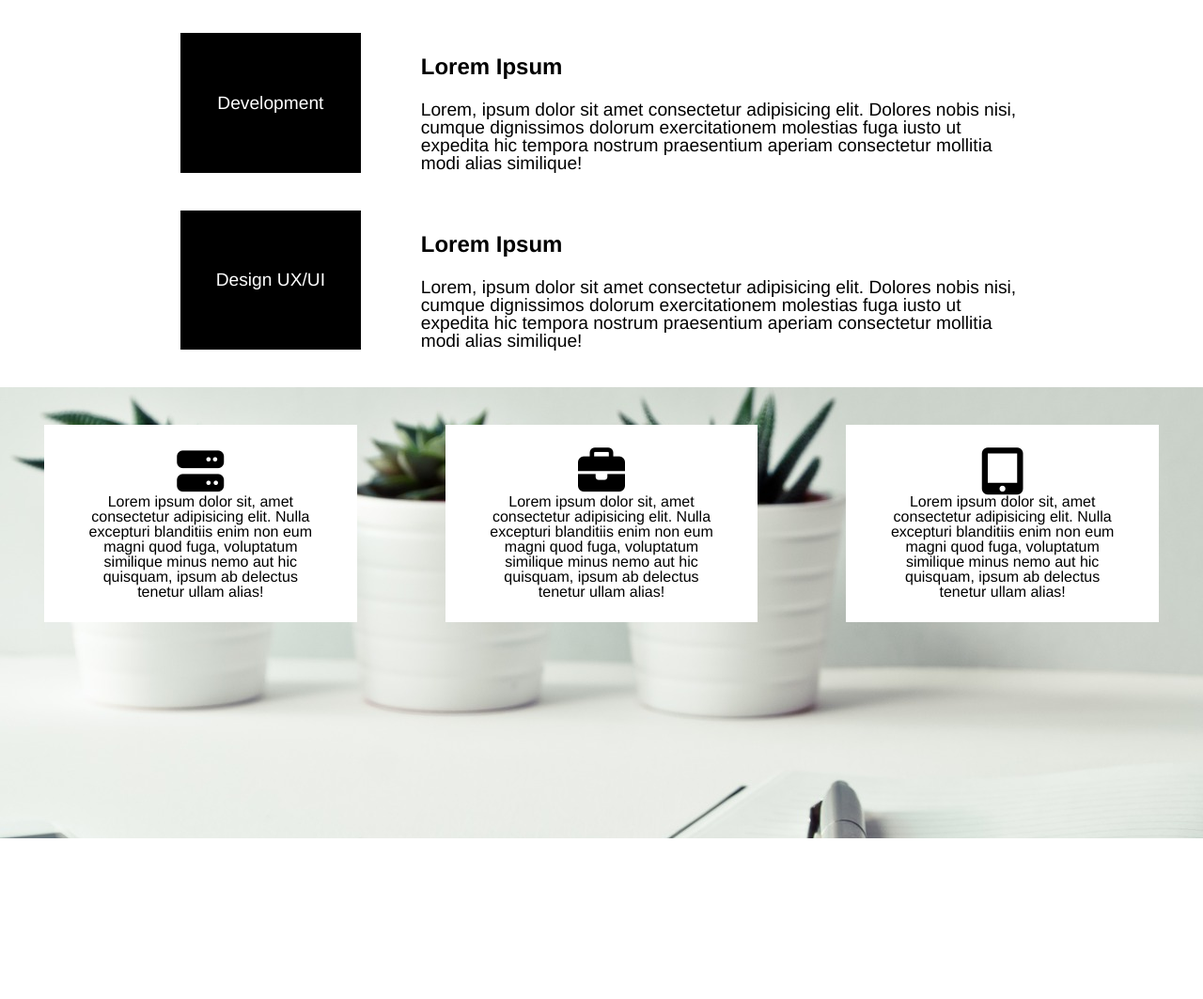
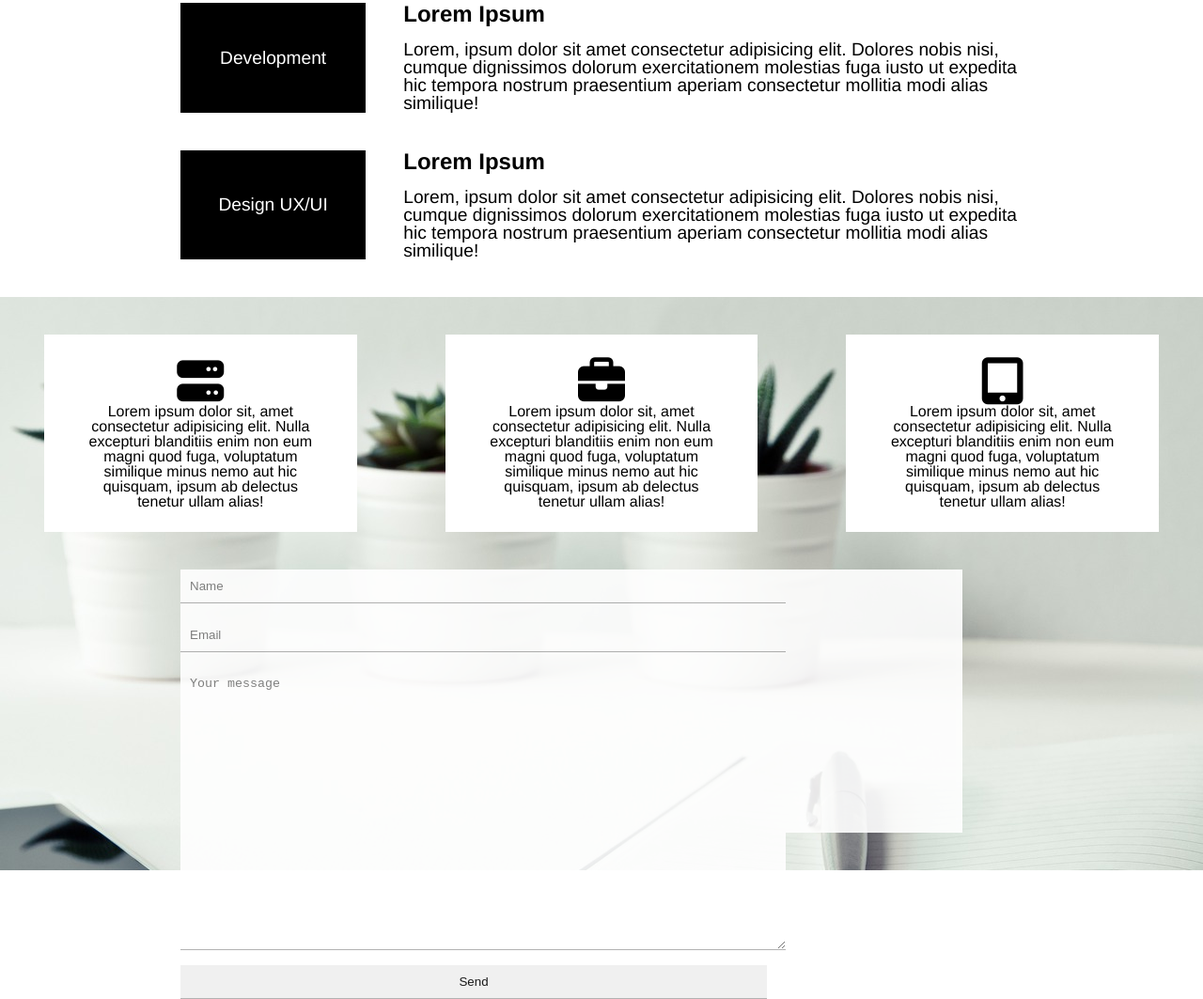
Before and after one commit to black-dev-x/html-css-projeto-5-curso, a plain HTML site: page projeto-agencia-x/index.html in a window 1280 px wide. Shown: the part 994-2057 px from the top of the page at 94% size. Before the commit the page ends 1886 px from the top, so only its background shows below. Drawn offline with Linux system fonts and the light colour scheme.

Commit message:
project #5 commit

```diff
--- a/projeto-agencia-x/css/activity.css
+++ b/projeto-agencia-x/css/activity.css
@@ -8,7 +8,12 @@
     display: flex;
     justify-content: space-between;
     align-items: stretch;
-    gap: 5vw;
+    gap: 5vh;
+}
+.activity-text {
+    display: flex;
+    flex-direction: column;
+    gap: 2vh;
 }
 .activity-icon {
     width: 600px;
@@ -22,7 +27,6 @@
 .activity h3 {
     font-size: 1.5em;
     font-weight: bold;
-    margin: 3vh 0;
 }
 .activity p {
     font-size: 1.2em;
--- a/projeto-agencia-x/css/footer.css
+++ b/projeto-agencia-x/css/footer.css
@@ -1,7 +1,6 @@
 .footer {
     background-image: url('../img/rodape.jpg');
     background-position: center;
-    height:  50vh;
     padding: 5vh 0;
 }
 .additional-information {
@@ -21,3 +20,26 @@
     font-size: 50px;
     display: inline-block;
 }
+.contact-form {
+    background-color: white;
+    opacity: 0.9;
+    width: 65vw;
+    height: 35vh;
+    margin-left: 15vw;
+    margin-top: 5vh;
+}
+.contact-form form {
+    display: flex;
+    flex-direction: column;
+    align-items: flex-start;
+    gap: 2vh;
+}
+.contact-form input, .contact-form textarea{
+    width: 75%;
+    border: none;
+    padding: 10px;
+    border-bottom: 1px solid #AAA;
+}
+.contact-form textarea {
+    height: 35vh;
+}
--- a/projeto-agencia-x/index.html
+++ b/projeto-agencia-x/index.html
@@ -32,7 +32,7 @@
       <main class="main-activities">
         <div class="activity">
           <div class="activity-icon"><p>Project Management</p></div>
-          <div>
+          <div class="activity-text">
             <h3>Lorem Ipsum</h3>
             <p>
               Lorem, ipsum dolor sit amet consectetur adipisicing elit. Dolores nobis nisi, cumque dignissimos dolorum exercitationem molestias fuga iusto ut expedita hic tempora
@@ -42,7 +42,7 @@
         </div>
         <div class="activity">
           <div class="activity-icon"><p>Development</p></div>
-          <div>
+          <div class="activity-text">
             <h3>Lorem Ipsum</h3>
             <p>
               Lorem, ipsum dolor sit amet consectetur adipisicing elit. Dolores nobis nisi, cumque dignissimos dolorum exercitationem molestias fuga iusto ut expedita hic tempora
@@ -52,7 +52,7 @@
         </div>
         <div class="activity">
           <div class="activity-icon"><p>Design UX/UI</p></div>
-          <div>
+          <div class="activity-text">
             <h3>Lorem Ipsum</h3>
             <p>
               Lorem, ipsum dolor sit amet consectetur adipisicing elit. Dolores nobis nisi, cumque dignissimos dolorum exercitationem molestias fuga iusto ut expedita hic tempora
@@ -85,7 +85,14 @@
             </p>
           </div>
         </div>
-        <div class="contact-form"></div>
+        <div class="contact-form">
+          <form action="">
+            <input type="text" placeholder="Name" />
+            <input type="email" placeholder="Email" />
+            <textarea placeholder="Your message"></textarea>
+            <input type="submit" value="Send" />
+          </form>
+        </div>
         <div class="copyright"></div>
       </footer>
     </div>
```
